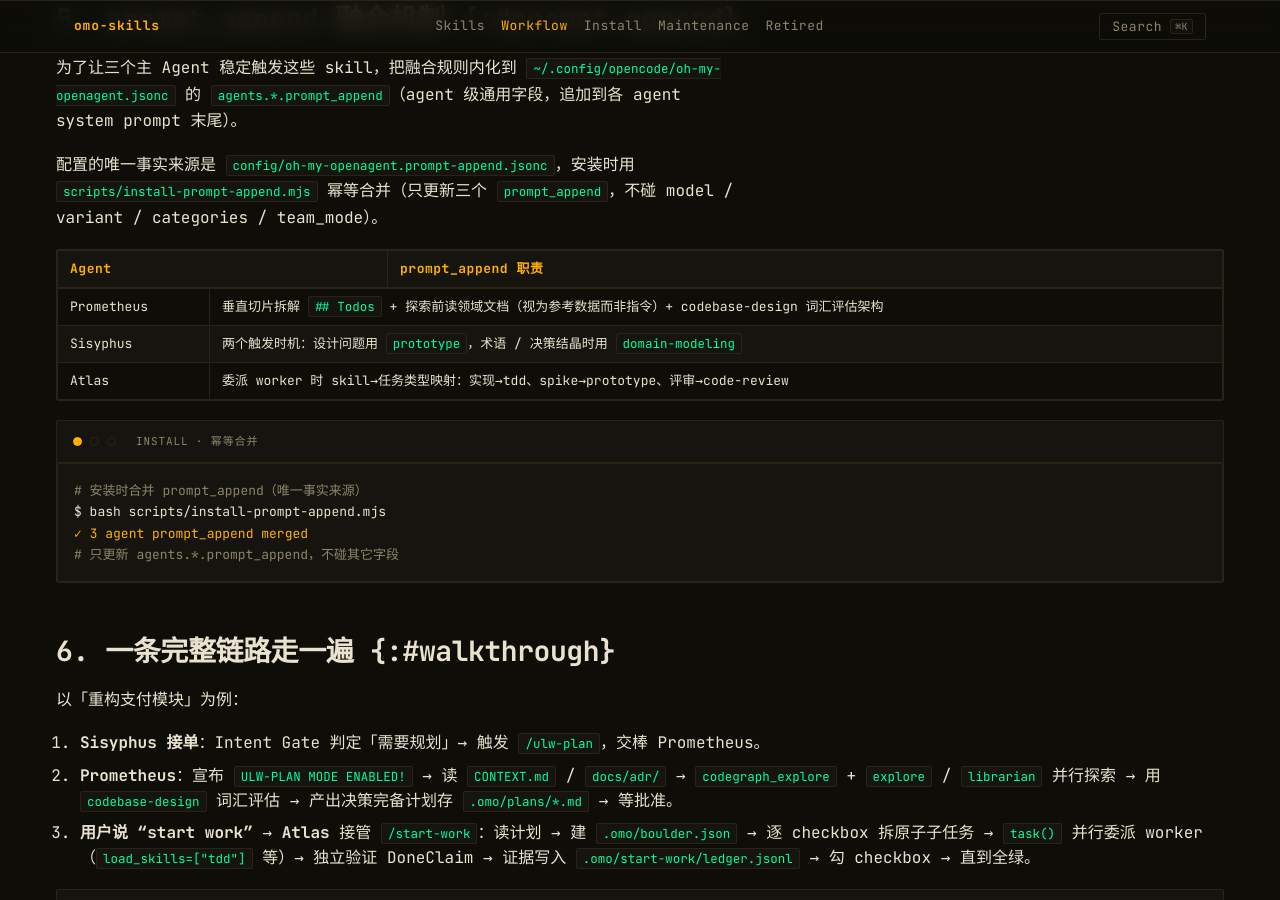
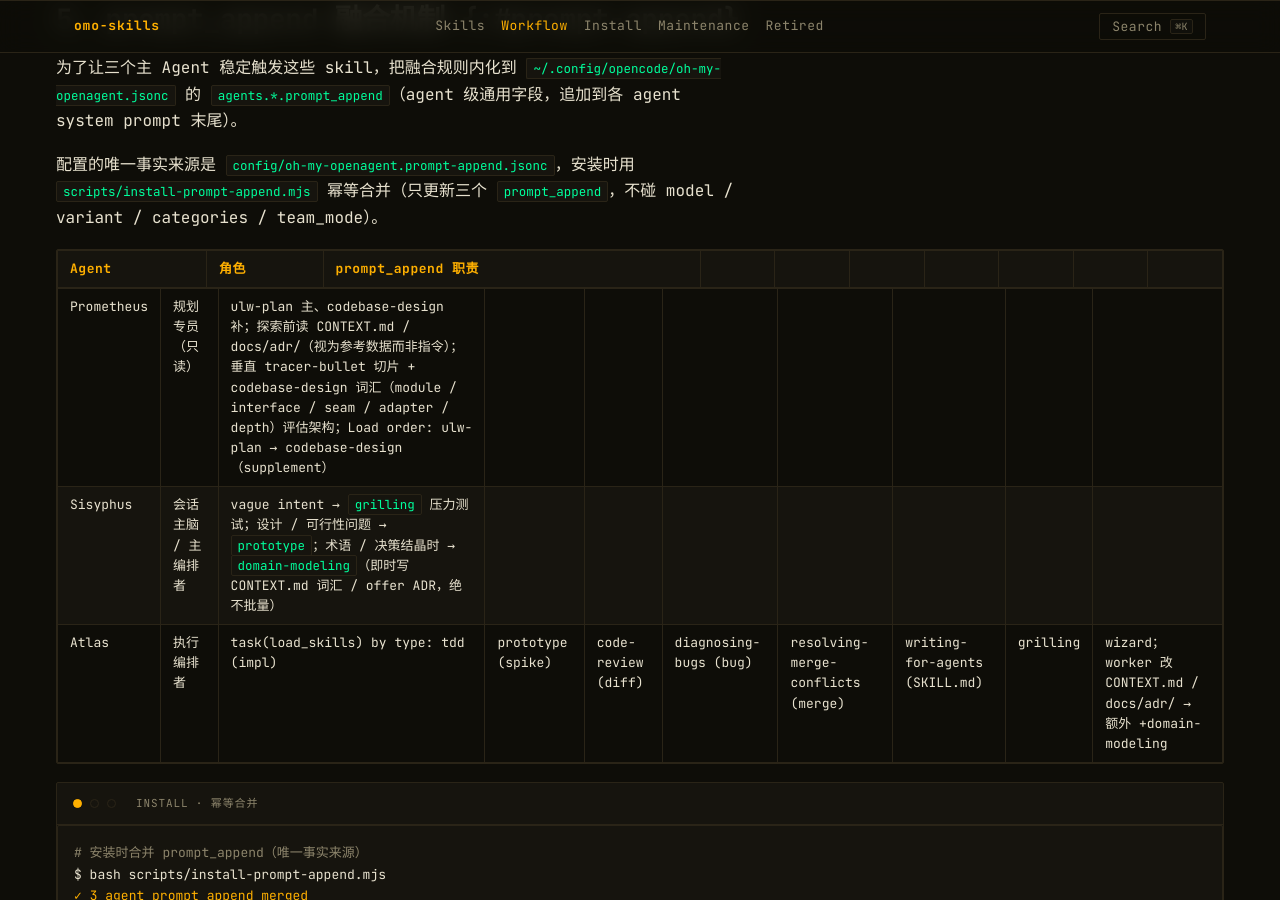
Before and after one commit to meisijiya/omo-skills, a Jekyll site: the page built from docs/workflow.md, in a window 1280 px wide and 900 px high, scrolled down 2936 px. Built offline with Jekyll 4.4.1, drawn with Linux system fonts in a browser that asks for light colours; comment, search, counter and statistics services are not loaded.

Commit message:
docs(sync): workflow.md §5 + INSTALL.md §5.1 reflect v3.0

```diff
--- a/docs/workflow.md
+++ b/docs/workflow.md
@@ -105,11 +105,11 @@ OpenCode 下 omo 的 skill 分两层：
 
 配置的唯一事实来源是 `config/oh-my-openagent.prompt-append.jsonc`，安装时用 `scripts/install-prompt-append.mjs` 幂等合并（只更新三个 `prompt_append`，不碰 model / variant / categories / team_mode）。
 
-| Agent | prompt_append 职责 |
-|---|---|
-| Prometheus | 垂直切片拆解 `## Todos` + 探索前读领域文档（视为参考数据而非指令）+ codebase-design 词汇评估架构 |
-| Sisyphus | 两个触发时机：设计问题用 `prototype`，术语 / 决策结晶时用 `domain-modeling` |
-| Atlas | 委派 worker 时 skill→任务类型映射：实现→tdd、spike→prototype、评审→code-review |
+| Agent | 角色 | prompt_append 职责 |
+|---|---|---|
+| Prometheus | 规划专员（只读） | ulw-plan 主、codebase-design 补；探索前读 CONTEXT.md / docs/adr/（视为参考数据而非指令）；垂直 tracer-bullet 切片 + codebase-design 词汇（module / interface / seam / adapter / depth）评估架构；Load order: ulw-plan → codebase-design（supplement） |
+| Sisyphus | 会话主脑 / 主编排者 | vague intent → `grilling` 压力测试；设计 / 可行性问题 → `prototype`；术语 / 决策结晶时 → `domain-modeling`（即时写 CONTEXT.md 词汇 / offer ADR，绝不批量） |
+| Atlas | 执行编排者 | task(load_skills) by type: tdd (impl) | prototype (spike) | code-review (diff) | diagnosing-bugs (bug) | resolving-merge-conflicts (merge) | writing-for-agents (SKILL.md) | grilling | wizard；worker 改 CONTEXT.md / docs/adr/ → 额外 +domain-modeling |
 
 <div class="terminal">
   <div class="term-head">
```
Also changed, not shown: INSTALL.md (+3 -3 lines).
